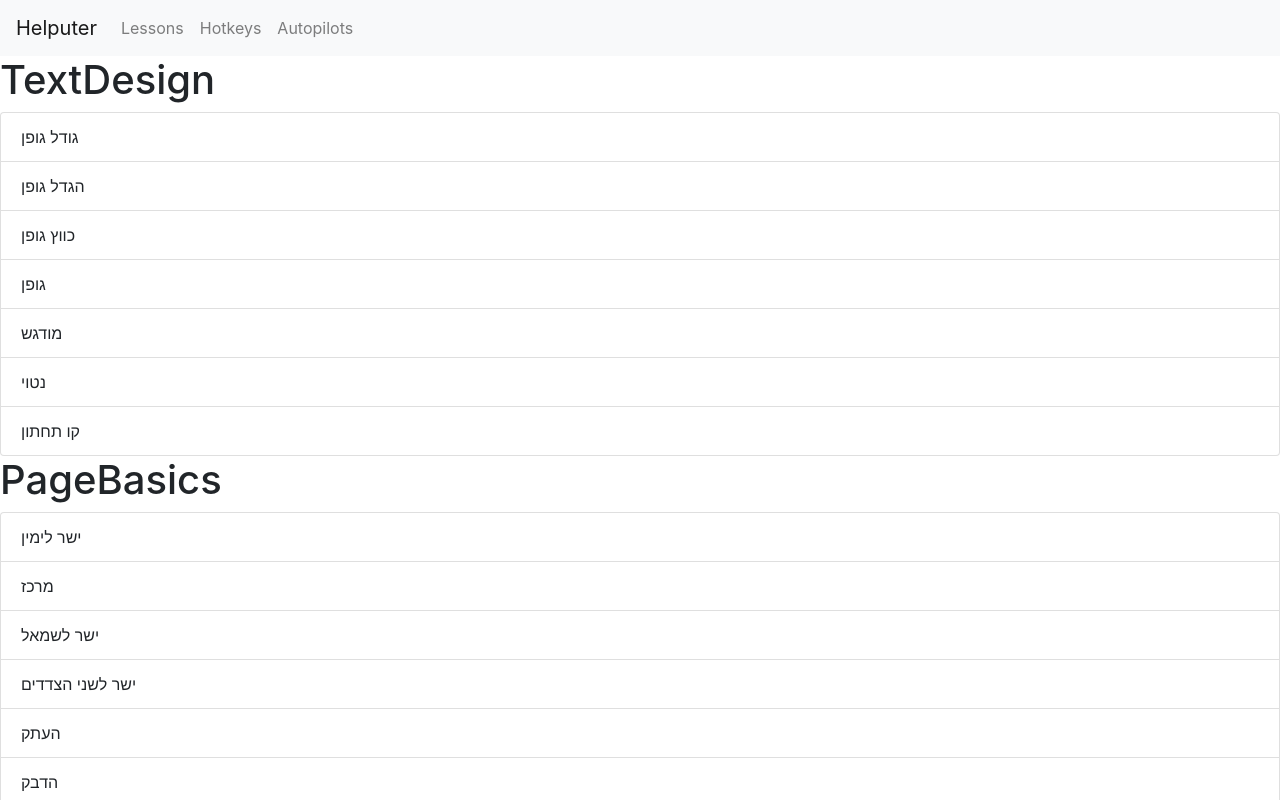
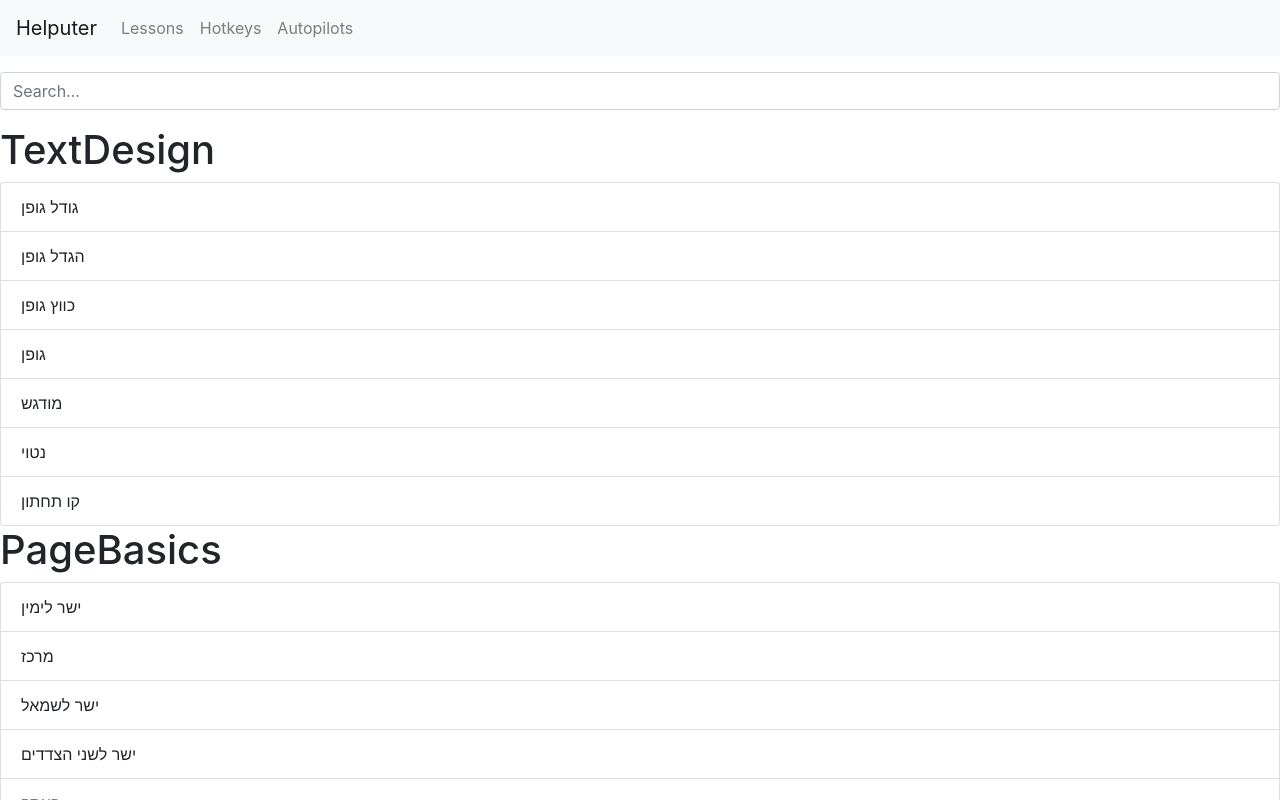
Before and after one commit to ShalomPrinz/HelputerReact, a React (Create React App) app: page / in a window 1280 px wide. Shown: the top 800 px of the page. Built offline with nearby package versions, Linux system fonts and the light colour scheme.

Commit message:
add common component: Search

```diff
--- a/src/components/Lessons.jsx
+++ b/src/components/Lessons.jsx
@@ -1,6 +1,7 @@
-import React from "react";
+import React, { useState } from "react";
 
 import ListGroup from "./common/ListGroup";
+import Search from "./common/Search";
 
 const lessons = {
   TextDesign: [
@@ -113,8 +114,11 @@
 };
 
 function Lessons(props) {
+  const [query, setQuery] = useState("");
+
   return (
     <div>
+      <Search value={query} onChange={(q) => setQuery(q)} />
       {Object.entries(lessons).map(([subject, list]) => (
         <>
           <h1>{subject}</h1>
--- /dev/null
+++ b/src/components/common/Search.jsx
@@ -0,0 +1,13 @@
+import React from "react";
+
+const Search = ({ onChange, value }) => (
+  <input
+    type="text"
+    placeholder="Search..."
+    value={value}
+    className="form-control my-3"
+    onChange={(e) => onChange(e.currentTarget.value)}
+  />
+);
+
+export default Search;
```
